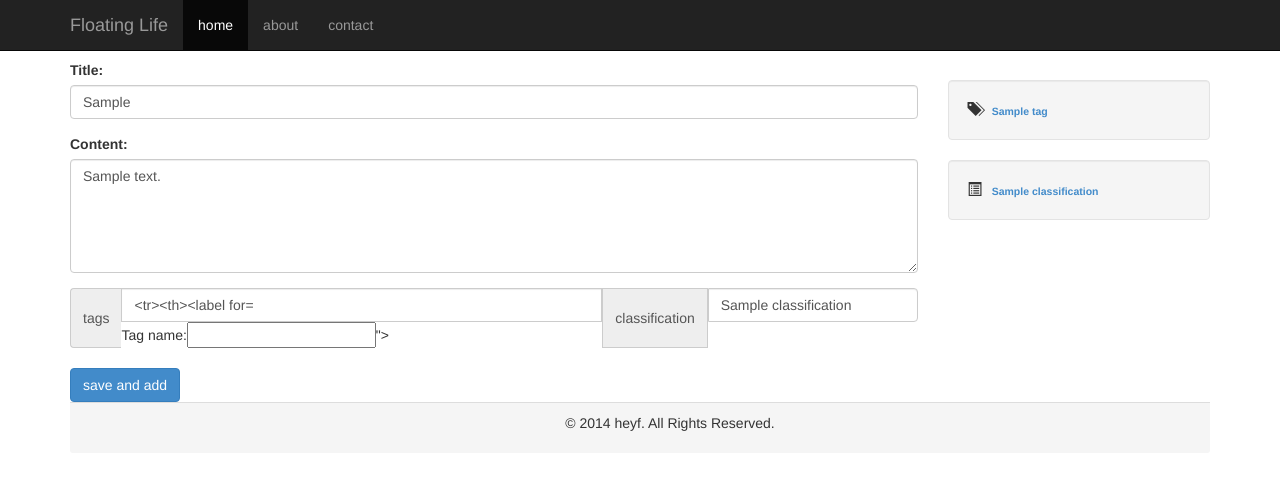
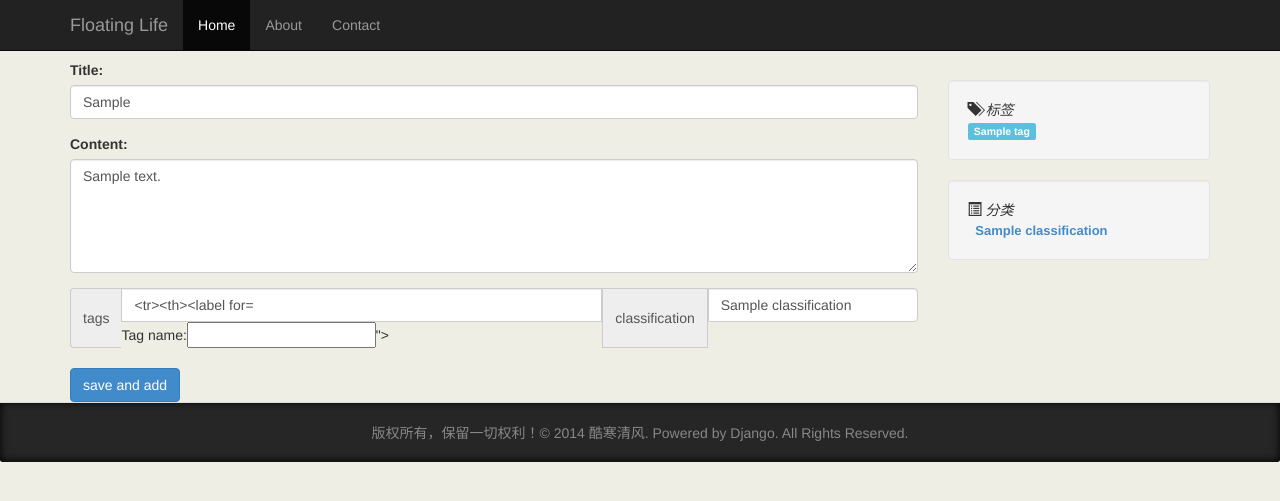
Before and after one commit to okhyf/Eleven, a Django app: template templates/blog/article_add.html in a window 1280 px wide. Shown: the top 501 px of the page. Run offline with Django 3.2, Linux system fonts and the light colour scheme; the template is opened without the code that fills it: values that come from a table or form of the project are taken from there, others are empty; tables that the repository leaves empty hold one stand-in row (values such as "Sample post"); parts of the project's set-up code (start-up, migrations or seed data) failed here and were passed over.

Commit message:
1、修改界面显示 2、tinyMCE增加功能 3、
Change-Id: I3fb3a1e8ee470b44ef4c9083d0e79be521763a78

```diff
--- a/templates/base.html
+++ b/templates/base.html
@@ -14,7 +14,7 @@
     {% endblock %}
 </head>
 
-<body>
+<body style="background-color:#EFEEE4;">
     {% block body %}
         {% block header %}
             {# 任何每个页面都可能修改的文本区域的页面 #}
@@ -51,21 +51,24 @@
                         {% block aside %}
                             {% block tags %}{% endblock %}
                             {% block classifications %}{% endblock %}
+                            {% block administration %}{% endblock %}
+                            {% block advertisement %}{% endblock %}
+                            {% block links %}{% endblock %}
                         {% endblock %}
                     </div>
                 </div>
             </div>
         {% endblock %}
+    </div>
 
     {% block footer %}
         {# 任何每个页面都可能修改的文本区域的页脚 #}
-            <footer class="panel-footer"  role="contentinfo">
+        <footer class="panel-footer"  role="contentinfo" style="height:60px;width:100%;box-shadow:0px -1px 8px #000 inset;background-color:#262626;">
             <div class="text-center container">
-                  <p>&copy; 2014 heyf. All Rights Reserved. </p>
+              <p style="color: #888;padding-top: 10px;">版权所有，保留一切权利！&copy; 2014 酷寒清风. Powered by Django. All Rights Reserved. </p>
             </div>
         </footer>
     {% endblock %}
-    </div>
 
     {% endblock %}
     <script src="/static/js/bootstrap.min.js"></script>
--- a/templates/blog/article_base.html
+++ b/templates/blog/article_base.html
@@ -17,9 +17,9 @@
             </div>
             <div class="navbar-collapse collapse">
                 <ul class="nav navbar-nav">
-                    <li class="active divider-vertical"><a href="{% url 'articlelist' %}">home</a></li>
-                    <li><a href="#">about</a></li>
-                    <li><a href="#">contact</a></li>
+                    <li class="active divider-vertical"><a href="{% url 'articlelist' %}">Home</a></li>
+                    <li><a href="#">About</a></li>
+                    <li><a href="#">Contact</a></li>
                 </ul>
             </div>
         </div>
@@ -31,18 +31,18 @@
     {# <a class="btn" href="{% url 'addarticle' %}"><i class="glyphicon glyphicon-plus"></i> add new blog</a> #}<br/>
     {% block tags %}
         <div class="well">
-            <i class="glyphicon glyphicon-tags"></i>
+            <i class="glyphicon glyphicon-tags"></i><i> 标签</i><br/>
             {% for tag in tags %}
-                <span class="label"><a href="{% url 'filtrarticletag' tag.id %}">{{ tag }}</a></span>
+                <span class="label label-info"><a href="{% url 'filtrarticletag' tag.id %}" style="color:white;">{{ tag }}</a></span>
             {% endfor %}
         </div>
     {% endblock %}
 
     {% block classifications %}
         <div class="well">
-            <i class="glyphicon glyphicon-list-alt"></i>
+            <i class="glyphicon glyphicon-list-alt"></i><i> 分类</i><br/>
             {% for classification in classifications %}
-                <span class="label"><a href="{% url 'filtrarticleclass' classification.id %}">{{ classification }}</a></span>
+                <span class="label" style="font-size:13px;"><a href="{% url 'filtrarticleclass' classification.id %}">{{ classification }}</a></span>
             {% endfor %}
         </div>
     {% endblock %}
```
Also changed, not shown: templates/blog/article_show.html (+7 -9 lines), 1 other file. Lines whose indentation alone changed are shown as unchanged.
